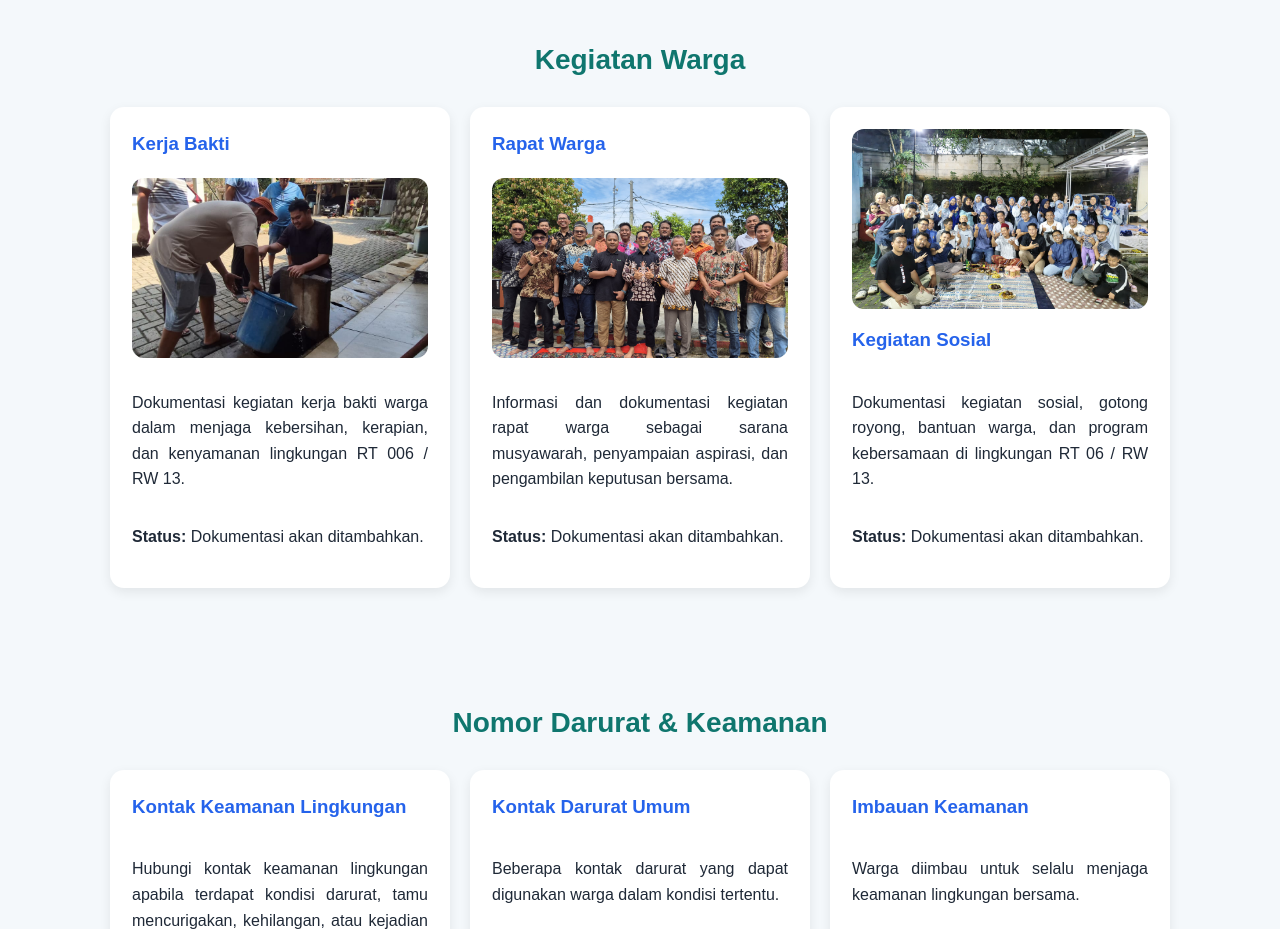
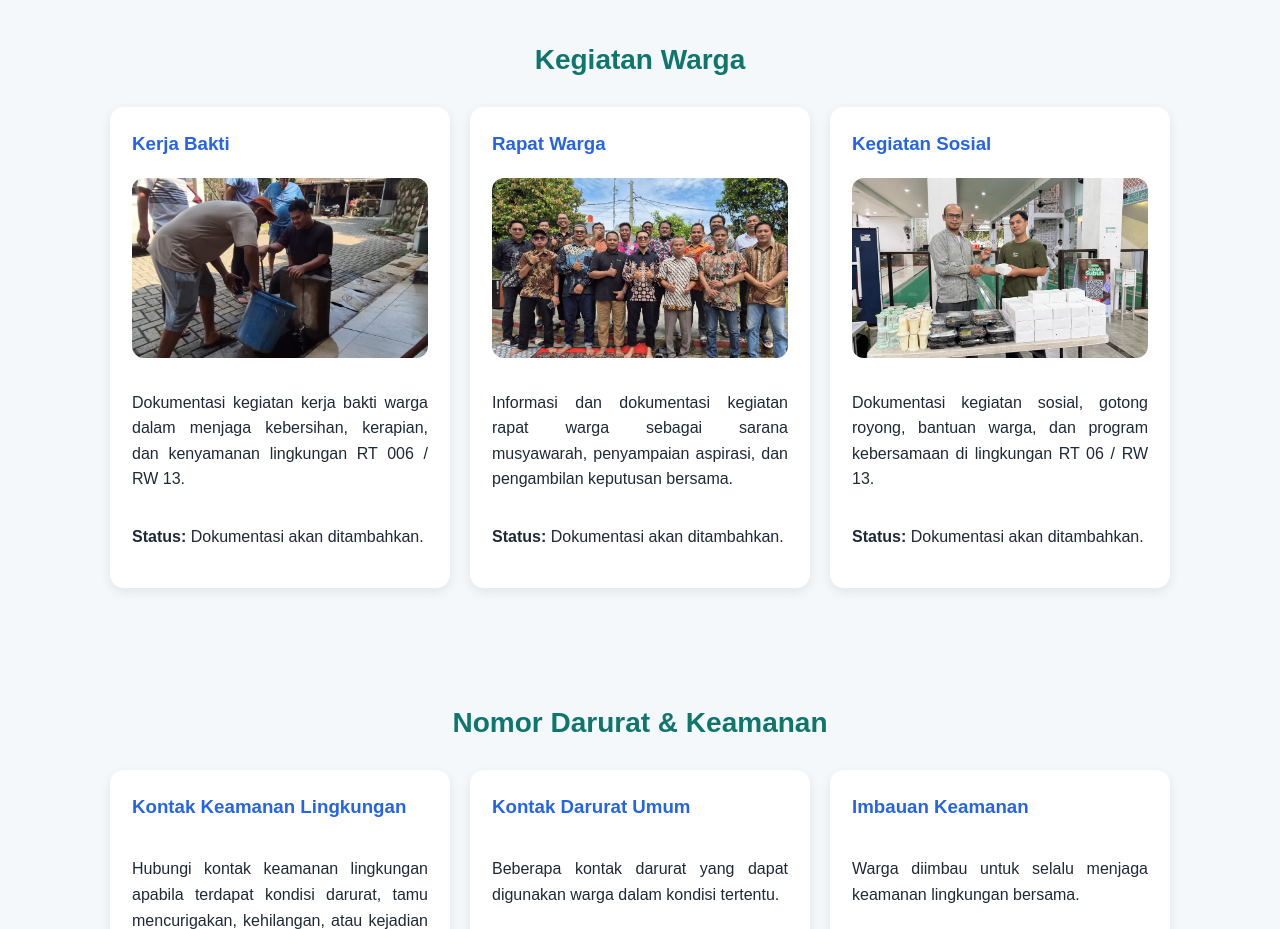
Before and after one commit to rt06rw13rgv/rt06rw13, a plain HTML site: page index.html in a window 1280 px wide. Shown: the part 3320-4249 px from the top of the page. Drawn offline with Linux system fonts and the light colour scheme.

Commit message:
Update index.html

```diff
--- a/index.html
+++ b/index.html
@@ -696,8 +696,8 @@ footer{
     </div>
 
     <div class="card">
-      <img src="images/halal-bihalal.jpeg" alt="Dokumentasi Halal Bihalal 2026" class="card-img">
       <h3>Kegiatan Sosial</h3>
+      <img src="images/bagi-takjil.jpeg" alt="Dokumentasi Pemberian Takjil 2026" class="card-img">
       <p>
         Dokumentasi kegiatan sosial, gotong royong, bantuan warga, dan program
         kebersamaan di lingkungan RT 06 / RW 13.
```
